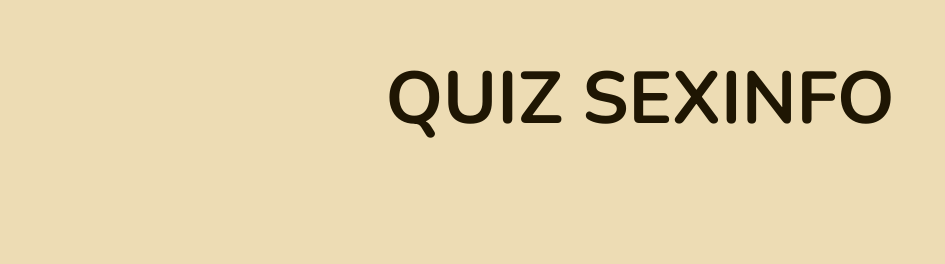
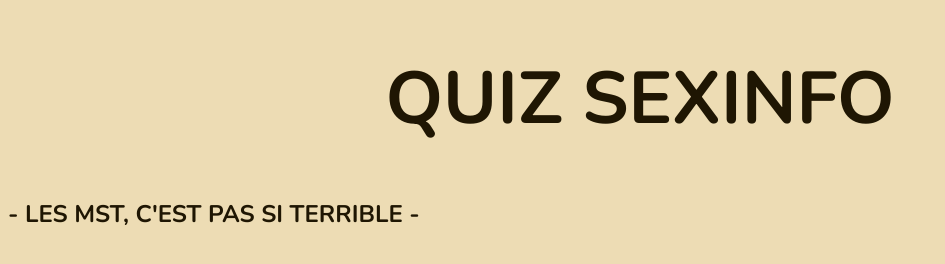
Before and after one commit to EarthKiii/N2i, a website: page index.html in a window 1280 px wide. Shown: the whole page, without its empty margins (0-945 px from the left). Drawn offline with nearby package versions, Linux system fonts and the light colour scheme.

Commit message:
tah le site

```diff
--- a/index.html
+++ b/index.html
@@ -17,6 +17,7 @@
 <body>
 
     <h1>QUIZ SEXINFO</h1>
+    <h2>- LES MST, C'EST PAS SI TERRIBLE -</h2>
 
 </body>
 
```
